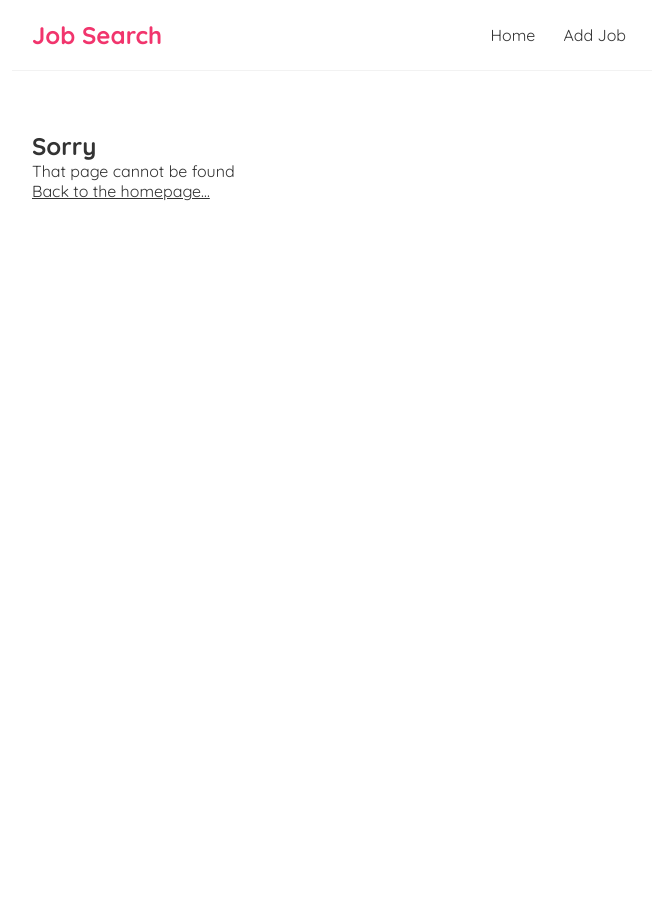
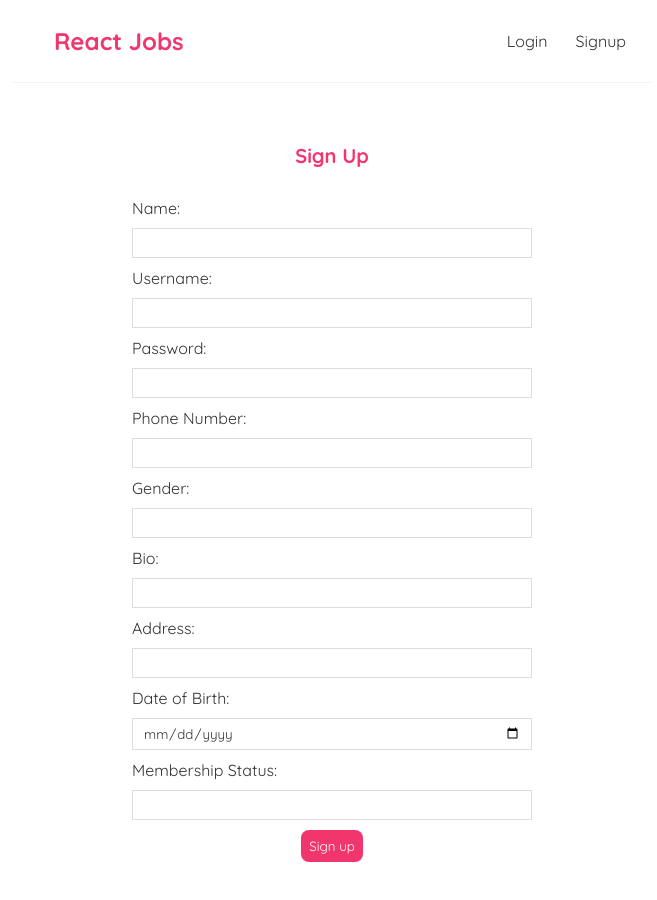
Before and after one commit to SeoBlack/cm3-group8, a React (Vite) app in the folder frontend/: page /signup in a window 1280 px wide. Shown: the top 900 px of the page, without its empty margins (308-965 px from the left). Before the commit the page ends 800 px from the top, so only its background shows below. Built offline with nearby package versions, Linux system fonts and the light colour scheme.

Commit message:
testing and implementing signup_login

```diff
--- a/frontend/src/App.jsx
+++ b/frontend/src/App.jsx
@@ -1,24 +1,72 @@
-import { BrowserRouter, Routes, Route } from "react-router-dom";
+import { BrowserRouter, Routes, Route, Navigate } from "react-router-dom";
+import { useState } from "react";
 
 // pages & components
+import Navbar from "./components/Navbar";
 import Home from "./pages/HomePage";
 import AddJobPage from "./pages/AddJobPage";
+import JobPage from "./pages/JobPage";
 import EditJobPage from "./pages/EditJobPage";
-import JobPage from "./pages/JobPage";
-import Navbar from "./components/Navbar";
 import NotFoundPage from "./pages/NotFoundPage";
+import Login from "./pages/LoginPage";
+import Signup from "./pages/SignUpPage";
 
 const App = () => {
+  const [isAuthenticated, setIsAuthenticated] = useState(() => {
+    const user = JSON.parse(localStorage.getItem("user"));
+    return user && user.token ? true : false;
+  });
+
   return (
     <div className="App">
       <BrowserRouter>
-        <Navbar />
+        <Navbar
+          isAuthenticated={isAuthenticated}
+          setIsAuthenticated={setIsAuthenticated}
+        />
         <div className="content">
           <Routes>
             <Route path="/" element={<Home />} />
-            <Route path="/add-job" element={<AddJobPage />} />
-            <Route path="/jobs/:id" element={<JobPage />} />
-            <Route path="/edit-job/:id" element={<EditJobPage />} />
+            <Route
+              path="/jobs/:id"
+              element={<JobPage isAuthenticated={isAuthenticated} />}
+            />
+            <Route
+              path="/jobs/add-job"
+              element={
+                isAuthenticated ? <AddJobPage /> : <Navigate to="/login" replace />
+              }
+            />
+            <Route
+              path="/edit-job/:id"
+              element={
+                isAuthenticated ? <EditJobPage /> : <Navigate to="/login" replace />
+              }
+            />
+
+            {/* Guest only */}
+            <Route
+              path="/signup"
+              element={
+                isAuthenticated ? (
+                  <Navigate to="/" replace />
+                ) : (
+                  <Signup setIsAuthenticated={setIsAuthenticated} />
+                )
+              }
+            />
+            <Route
+              path="/login"
+              element={
+                isAuthenticated ? (
+                  <Navigate to="/" replace />
+                ) : (
+                  <Login setIsAuthenticated={setIsAuthenticated} />
+                )
+              }
+            />
+
+            {/* 404 */}
             <Route path="*" element={<NotFoundPage />} />
           </Routes>
         </div>
--- a/frontend/src/components/Navbar.jsx
+++ b/frontend/src/components/Navbar.jsx
@@ -1,13 +1,33 @@
-const Navbar = () => {
+import { Link } from "react-router-dom";
+
+const Navbar = ({ isAuthenticated, setIsAuthenticated }) => {
+  const handleClick = (e) => {
+    setIsAuthenticated(false);
+    localStorage.removeItem("user");
+  };
+
   return (
     <nav className="navbar">
-      <h1>Job Search</h1>
+      <Link to="/">
+        <h1>React Jobs</h1>
+      </Link>
       <div className="links">
-        <a href="/">Home</a>
-        <a href="/add-job">Add Job</a>
+        {isAuthenticated && (
+          <div>
+            <Link to="/jobs/add-job">Add Job</Link>
+            <span>{JSON.parse(localStorage.getItem("user")).email}</span>
+            <button onClick={handleClick}>Log out</button>
+          </div>
+        )}
+        {!isAuthenticated && (
+          <div>
+            <Link to="/login">Login</Link>
+            <Link to="/signup">Signup</Link>
+          </div>
+        )}
       </div>
     </nav>
   );
-}
+};
 
 export default Navbar;
--- a/frontend/src/pages/LoginPage.jsx
+++ b/frontend/src/pages/LoginPage.jsx
@@ -4,14 +4,14 @@ import { useNavigate } from "react-router-dom";
 
 const Login = () => {
   const navigate = useNavigate();
-  const email = useField("email");
+  const username = useField("username");
   const password = useField("password");
   const { login, isLoading, error } = useLogin("/api/users/login");
 
   const handleFormSubmit = async (e) => {
     e.preventDefault();
     await login({
-      email: email.value,
+      username: username.value,
       password: password.value,
     });
     if (!error) {
@@ -24,8 +24,8 @@ const Login = () => {
     <div className="create">
       <h2>Login</h2>
       <form onSubmit={handleFormSubmit}>
-        <label>Email address:</label>
-        <input {...email} />
+        <label>Username:</label>
+        <input {...username} />
         <label>Password:</label>
         <input {...password} />
         <button>Login</button>
--- a/frontend/src/pages/SignUpPage.jsx
+++ b/frontend/src/pages/SignUpPage.jsx
@@ -3,13 +3,16 @@ import useSignup from "../hooks/useSignup";
 import { useNavigate } from "react-router-dom";
 
 const Signup = ({ setIsAuthenticated }) => {
+
   const navigate = useNavigate();
   const name = useField("text");
-  const email = useField("email");
+  const username = useField("username");
   const password = useField("password");
   const phoneNumber = useField("text");
   const gender = useField("text");
+  const bio = useField("text")
   const dateOfBirth = useField("date");
+  const address = useField("text")
   const membershipStatus = useField("text");
 
   const { signup, error } = useSignup("/api/users/signup");
@@ -17,12 +20,15 @@ const Signup = ({ setIsAuthenticated }) => {
   const handleFormSubmit = async (e) => {
     e.preventDefault();
     await signup({
-      email: email.value,
+
+      username: username.value,
       password: password.value,
       name: name.value,
       phone_number: phoneNumber.value,
       gender: gender.value,
       date_of_birth: dateOfBirth.value,
+      bio: bio.value,
+      address:address.value,
       membership_status: membershipStatus.value,
     });
     if (!error) {
@@ -38,14 +44,18 @@ const Signup = ({ setIsAuthenticated }) => {
       <form onSubmit={handleFormSubmit}>
         <label>Name:</label>
         <input {...name} />
-        <label>Email address:</label>
-        <input {...email} />
+        <label>Username:</label>
+        <input {...username} />
         <label>Password:</label>
         <input {...password} />
         <label>Phone Number:</label>
         <input {...phoneNumber} />
         <label>Gender:</label>
         <input {...gender} />
+        <label>Bio:</label>
+        <input {...bio}></input>
+        <label> Address:</label>
+        <input {...address}></input>
         <label>Date of Birth:</label>
         <input {...dateOfBirth} />
         <label>Membership Status:</label>
```
